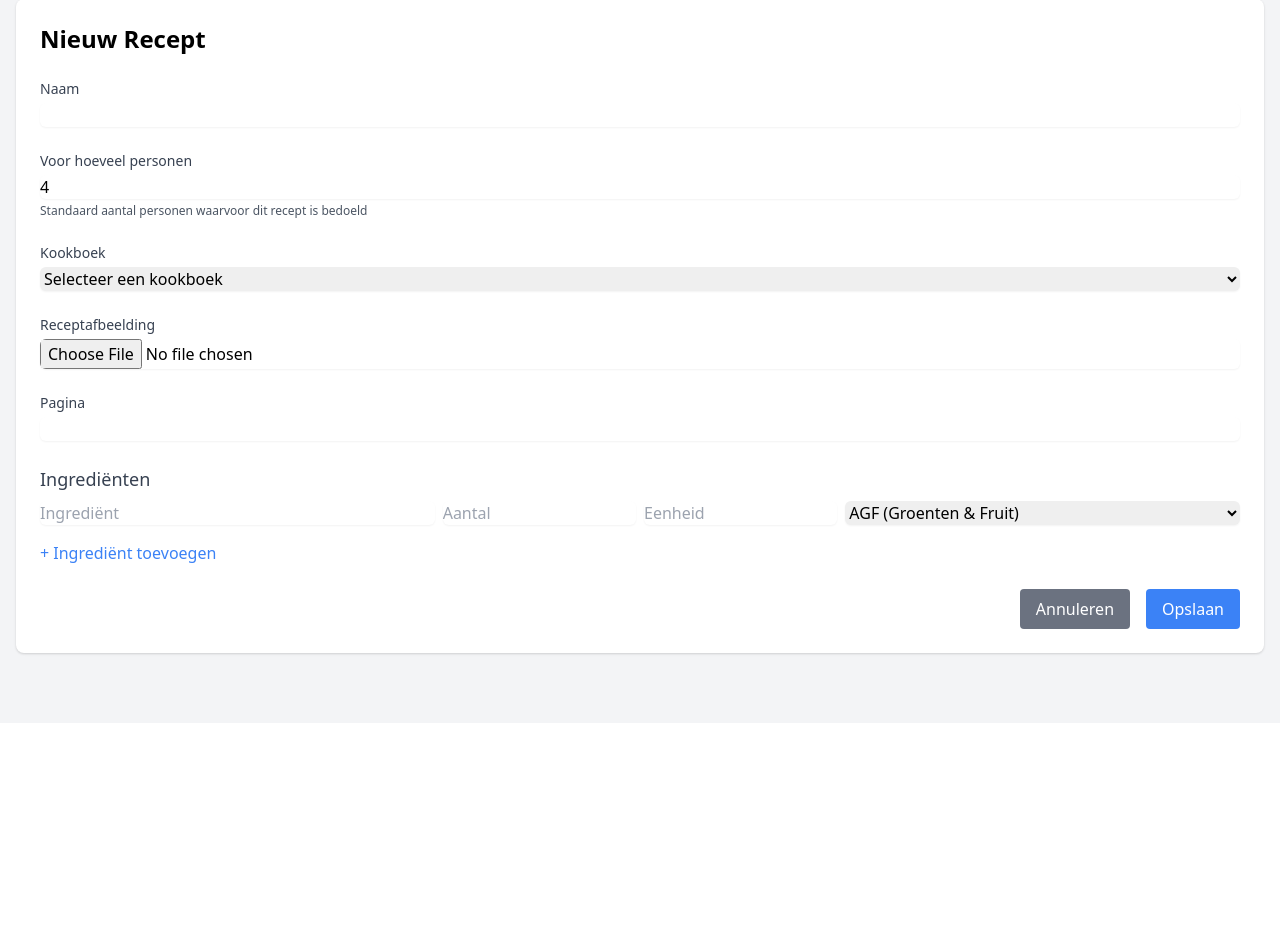
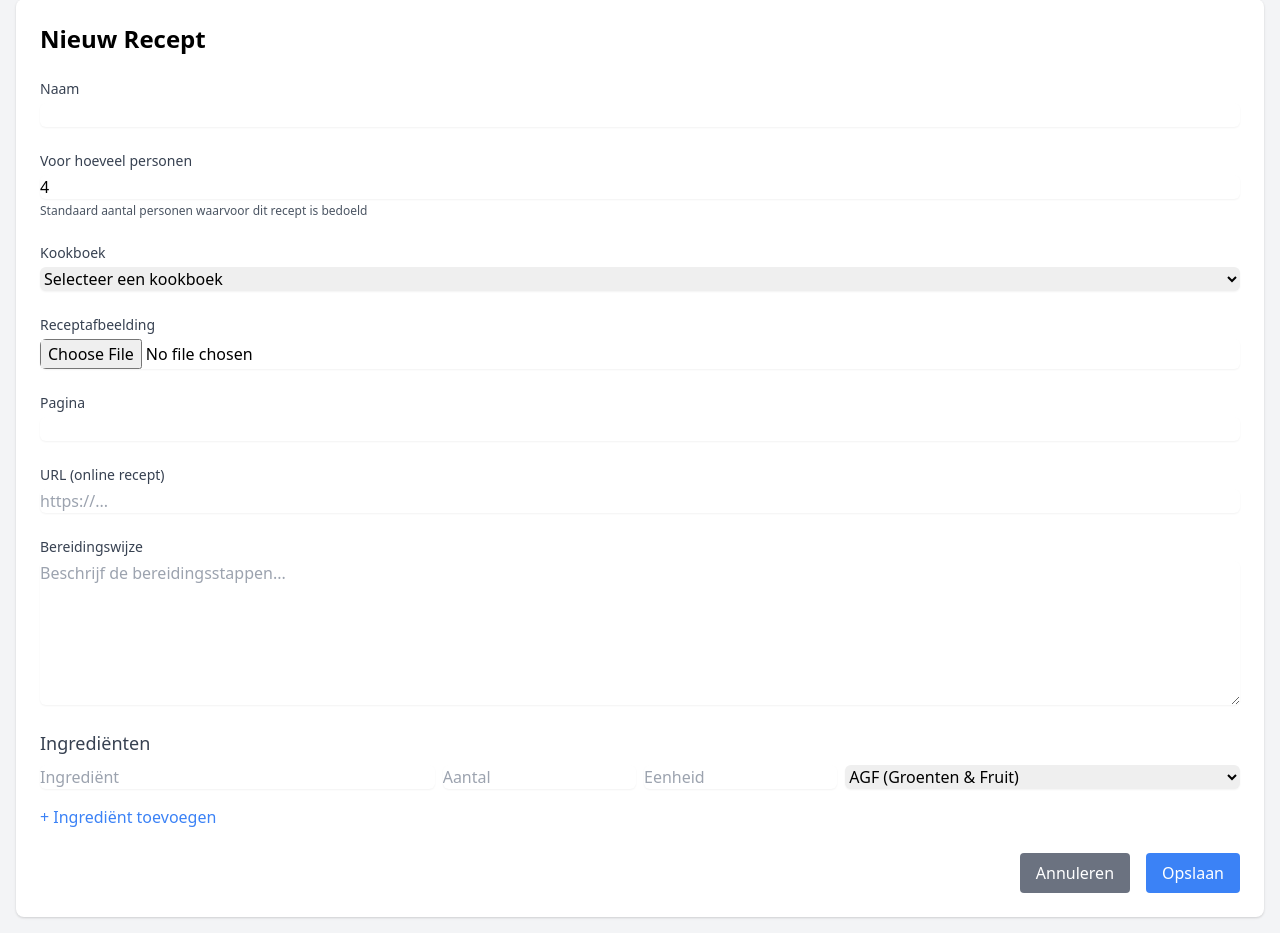
Before and after one commit to beninhos/weekmenu-docker, a Flask app: page /recipe/new in a window 1280 px wide. Shown: the part 77-1010 px from the top of the page. Before the commit the page ends 734 px from the top, so only its background shows below. Run offline with Flask 3, Linux system fonts and the light colour scheme; data that the repository does not hold is empty; parts of the project's set-up code (start-up, migrations or seed data) failed here and were passed over.

Commit message:
url en bereidingswijze toegevoegd aan recepten
- Nieuw veld url voor link naar online recept
- Nieuw veld instructions voor bereidingswijze
- Automatische databasemigratie via migrate_db() bij opstarten
- URL zichtbaar als klikbare link in de receptenlijst
- Export/import bijgewerkt met nieuwe velden

```diff
--- a/app.py
+++ b/app.py
@@ -1,5 +1,6 @@
 from flask import Flask, render_template, request, jsonify, redirect, url_for, flash, send_file
 from flask_sqlalchemy import SQLAlchemy
+from sqlalchemy import text
 from datetime import datetime, date
 from werkzeug.utils import secure_filename
 import os
@@ -91,6 +92,8 @@ class Recipe(db.Model):
     is_favorite = db.Column(db.Boolean, default=False)
     last_used = db.Column(db.DateTime, nullable=True)
     usage_count = db.Column(db.Integer, default=0)
+    url = db.Column(db.Text, nullable=True)
+    instructions = db.Column(db.Text, nullable=True)
     ingredients = db.relationship('RecipeIngredient', backref='recipe', lazy=True, cascade='all, delete-orphan')
     cookbook = db.relationship('Cookbook', back_populates='recipes')
 
@@ -187,7 +190,9 @@ def new_recipe():
             serves=int(request.form.get('serves', 4)),
             cookbook_id=request.form.get('cookbook') if request.form.get('cookbook') else None,
             page=request.form['page'] if request.form['page'] else None,
-            image_path=image_path
+            image_path=image_path,
+            url=request.form.get('url') or None,
+            instructions=request.form.get('instructions') or None
         )
         db.session.add(recipe)
         db.session.commit()
@@ -475,6 +480,8 @@ def edit_recipe(id):
         recipe.serves = int(request.form.get('serves', 4))
         recipe.cookbook_id = request.form.get('cookbook') if request.form.get('cookbook') else None
         recipe.page = request.form['page'] if request.form['page'] else None
+        recipe.url = request.form.get('url') or None
+        recipe.instructions = request.form.get('instructions') or None
 
         image = request.files.get('image')
         if image and image.filename:
@@ -696,6 +703,8 @@ def export_data():
                 'cookbook': r.cookbook.name if r.cookbook else None,
                 'page': r.page,
                 'is_favorite': r.is_favorite,
+                'url': r.url,
+                'instructions': r.instructions,
                 'ingredients': [
                     {
                         'name': ri.ingredient.name,
@@ -747,7 +756,9 @@ def import_data():
                 serves=r_data.get('serves', 4),
                 cookbook_id=cookbook.id if cookbook else None,
                 page=r_data.get('page'),
-                is_favorite=r_data.get('is_favorite', False)
+                is_favorite=r_data.get('is_favorite', False),
+                url=r_data.get('url'),
+                instructions=r_data.get('instructions')
             )
             db.session.add(recipe)
             db.session.flush()
@@ -782,8 +793,19 @@ def import_data():
         return jsonify({'status': 'error', 'message': str(e)}), 400
 
 
+def migrate_db():
+    with db.engine.connect() as conn:
+        cols = [row[1] for row in conn.execute(text('PRAGMA table_info(recipe)')).fetchall()]
+        if 'url' not in cols:
+            conn.execute(text('ALTER TABLE recipe ADD COLUMN url TEXT'))
+        if 'instructions' not in cols:
+            conn.execute(text('ALTER TABLE recipe ADD COLUMN instructions TEXT'))
+        conn.commit()
+
+
 if __name__ == '__main__':
     with app.app_context():
         db.create_all()
+        migrate_db()
     os.makedirs(os.path.dirname(app.config['SQLALCHEMY_DATABASE_URI'].replace('sqlite:///', '')), exist_ok=True)
     app.run(host='0.0.0.0', port=5001, debug=True)
--- a/templates/new_recipe.html
+++ b/templates/new_recipe.html
@@ -38,6 +38,18 @@
             <label class="block text-sm font-medium text-gray-700">Pagina</label>
             <input type="number" name="page"
                    class="mt-1 block w-full rounded-md border-gray-300 shadow-sm">
+        </div>
+
+        <div>
+            <label class="block text-sm font-medium text-gray-700">URL (online recept)</label>
+            <input type="url" name="url" placeholder="https://..."
+                   class="mt-1 block w-full rounded-md border-gray-300 shadow-sm">
+        </div>
+
+        <div>
+            <label class="block text-sm font-medium text-gray-700">Bereidingswijze</label>
+            <textarea name="instructions" rows="6" placeholder="Beschrijf de bereidingsstappen..."
+                      class="mt-1 block w-full rounded-md border-gray-300 shadow-sm"></textarea>
         </div>
 
         <div>
--- a/templates/recipes.html
+++ b/templates/recipes.html
@@ -36,6 +36,10 @@
                             <span class="text-blue-600">{{ recipe.serves or 4 }} personen</span>
                             {% if recipe.usage_count and recipe.usage_count > 0 %}
                             <span class="text-green-600">{{ recipe.usage_count }}× gebruikt</span>
+                            {% endif %}
+                            {% if recipe.url %}
+                            <a href="{{ recipe.url }}" target="_blank" rel="noopener noreferrer"
+                               class="text-blue-500 hover:text-blue-700 underline">Online recept ↗</a>
                             {% endif %}
                         </div>
                     </div>
```
Also changed, not shown: templates/edit_recipe.html (+12 -0 lines).
